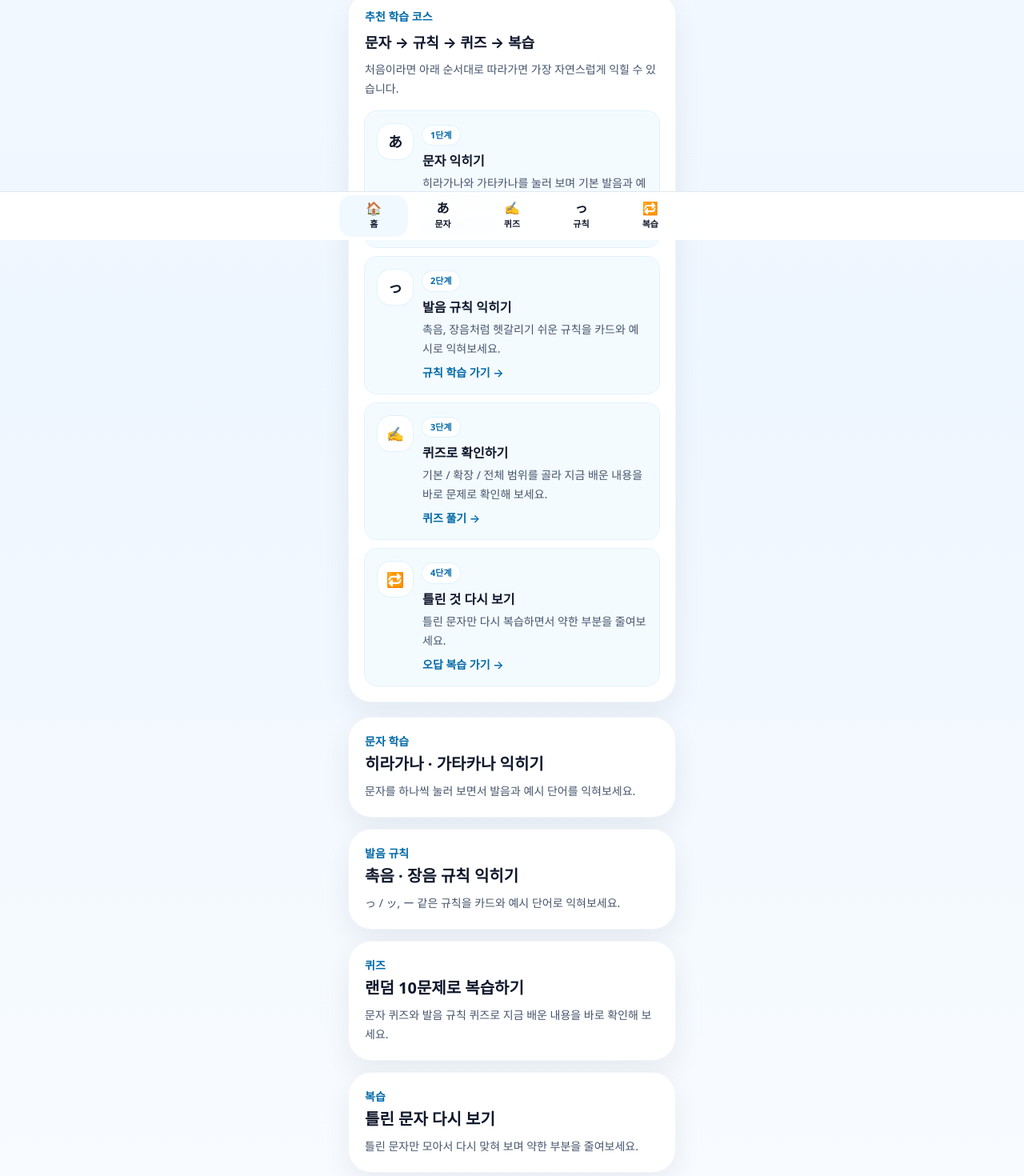
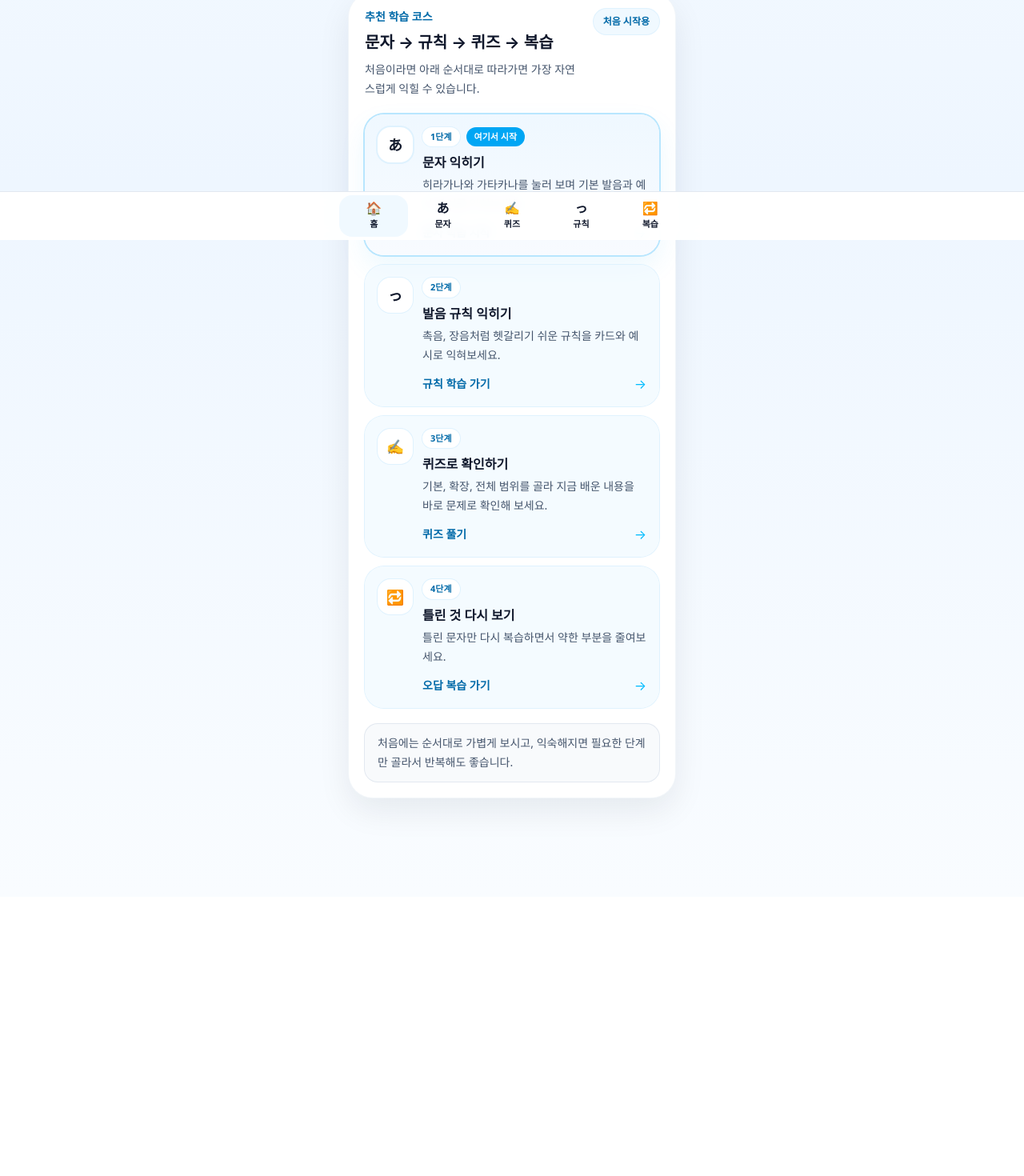
Before and after one commit to hotena0727/kana, a Next.js app: page / in a window 1280 px wide. Shown: the part 500-1970 px from the top of the page at 80% size. After the commit the page ends 1621 px from the top, so only its background shows below. Built offline with nearby package versions, Linux system fonts and the light colour scheme.

Commit message:
Merge refined home layout with staged install modal

```diff
--- a/app/page.tsx
+++ b/app/page.tsx
@@ -47,7 +47,7 @@ const learningSteps = [
     id: "step_3",
     badge: "3단계",
     title: "퀴즈로 확인하기",
-    description: "기본 / 확장 / 전체 범위를 골라 지금 배운 내용을 바로 문제로 확인해 보세요.",
+    description: "기본, 확장, 전체 범위를 골라 지금 배운 내용을 바로 문제로 확인해 보세요.",
     href: "/quiz",
     cta: "퀴즈 풀기",
     icon: "✍️",
@@ -114,7 +114,7 @@ function getInstallPromptCopy(
 ): InstallCopy {
   const suffix =
     step === 3
-      ? "처음 한 번만 해두면 다음부터 정말 편합니다."
+      ? "처음 한 번만 해두면 다음부터 훨씬 편하게 들어올 수 있어요."
       : step === 7
       ? "이미 설치하셨다면 닫으셔도 괜찮습니다."
       : "이번이 마지막 안내입니다. 원치 않으시면 다시 보지 않기를 눌러 주세요.";
@@ -137,7 +137,7 @@ function getInstallPromptCopy(
     return {
       badge: step === 10 ? "마지막 안내" : "삼성 인터넷 추천",
       title: "갤럭시에서는\n삼성 인터넷으로 설치가 편해요.",
-      desc: "삼성 인터넷은 PWA를 자주 방문하면 주소창의 ‘+’ 아이콘이나 홈화면 추가 배너를 보여줄 수 있습니다.",
+      desc: "삼성 인터넷은 자주 방문한 앱에서 주소창의 ‘+’ 아이콘이나 홈화면 추가 안내를 보여줄 수 있어요.",
       steps: [
         "삼성 인터넷으로 이 페이지를 여세요.",
         "주소창 근처의 ‘+’ 아이콘이 보이면 눌러 주세요.",
@@ -165,11 +165,11 @@ function getInstallPromptCopy(
     return {
       badge: step === 10 ? "마지막 안내" : "Chrome 설치 안내",
       title: "안드로이드 Chrome에서도\n간단히 추가할 수 있어요.",
-      desc: "Chrome에서는 메뉴의 ‘홈 화면에 추가’ 또는 ‘Create shortcut’로 진행하면 됩니다.",
+      desc: "Chrome에서는 메뉴의 ‘홈 화면에 추가’ 또는 비슷한 설치 항목으로 진행하면 됩니다.",
       steps: [
         "Chrome으로 이 페이지를 여세요.",
         "오른쪽 위 ‘⋮’ 메뉴를 누르세요.",
-        "‘홈 화면에 추가’ 또는 ‘Create shortcut’을 눌러 추가하세요.",
+        "‘홈 화면에 추가’ 또는 설치 관련 항목을 눌러 추가하세요.",
       ],
       note: suffix,
     };
@@ -331,16 +331,17 @@ export default function HomePage() {
 
           <div className="mt-5 grid grid-cols-2 gap-3">
             <Link
-              href="/quiz"
+              href="/letters"
               className="flex items-center justify-center rounded-2xl bg-sky-500 px-4 py-3.5 text-base font-bold text-white transition hover:bg-sky-600"
             >
-              오늘의 10문제 시작
+              문자 학습 시작
             </Link>
+
             <Link
-              href="/letters"
+              href="/quiz"
               className="flex items-center justify-center rounded-2xl bg-white px-4 py-3.5 text-base font-bold text-sky-700 ring-1 ring-sky-100 transition hover:bg-sky-50"
             >
-              문자표 보기
+              오늘의 10문제
             </Link>
           </div>
         </div>
@@ -348,100 +349,110 @@ export default function HomePage() {
         <div className="mb-5 grid grid-cols-3 gap-3">
           <div className="rounded-2xl bg-white p-4 text-center shadow-[0_12px_30px_rgba(15,23,42,0.06)] ring-1 ring-slate-100">
             <div className="text-[11px] font-semibold text-sky-700">연속 학습</div>
-            <div className="mt-2 text-2xl font-extrabold text-slate-900">{stats.streakDays}</div>
+            <div className="mt-2 text-2xl font-extrabold text-slate-900">
+              {stats.streakDays}
+            </div>
             <div className="mt-1 text-[11px] text-slate-500">일</div>
           </div>
 
           <div className="rounded-2xl bg-white p-4 text-center shadow-[0_12px_30px_rgba(15,23,42,0.06)] ring-1 ring-slate-100">
             <div className="text-[11px] font-semibold text-sky-700">오늘 푼 문제</div>
-            <div className="mt-2 text-2xl font-extrabold text-slate-900">{stats.todaySolved}</div>
+            <div className="mt-2 text-2xl font-extrabold text-slate-900">
+              {stats.todaySolved}
+            </div>
             <div className="mt-1 text-[11px] text-slate-500">문제</div>
           </div>
 
           <div className="rounded-2xl bg-white p-4 text-center shadow-[0_12px_30px_rgba(15,23,42,0.06)] ring-1 ring-slate-100">
             <div className="text-[11px] font-semibold text-sky-700">오늘 정답</div>
-            <div className="mt-2 text-2xl font-extrabold text-slate-900">{stats.todayCorrect}</div>
+            <div className="mt-2 text-2xl font-extrabold text-slate-900">
+              {stats.todayCorrect}
+            </div>
             <div className="mt-1 text-[11px] text-slate-500">개</div>
           </div>
         </div>
 
-        <div className="mb-5 rounded-[28px] bg-white p-5 shadow-[0_14px_36px_rgba(15,23,42,0.07)] ring-1 ring-slate-100">
+        <div className="rounded-[30px] bg-white p-5 shadow-[0_16px_40px_rgba(15,23,42,0.08)] ring-1 ring-slate-100">
+          <div className="flex items-start justify-between gap-3">
+            <div>
               <div className="text-sm font-semibold text-sky-700">추천 학습 코스</div>
-          <div className="mt-2 text-lg font-bold text-slate-900">문자 → 규칙 → 퀴즈 → 복습</div>
+              <div className="mt-2 text-xl font-bold text-slate-900">
+                문자 → 규칙 → 퀴즈 → 복습
+              </div>
               <p className="mt-2 text-sm leading-6 text-slate-600">
                 처음이라면 아래 순서대로 따라가면 가장 자연스럽게 익힐 수 있습니다.
               </p>
+            </div>
 
-          <div className="mt-4 grid gap-3">
-            {learningSteps.map((step) => (
+            <div className="shrink-0 rounded-2xl bg-sky-50 px-3 py-2 text-xs font-semibold text-sky-700 ring-1 ring-sky-100">
+              처음 시작용
+            </div>
+          </div>
+
+          <div className="mt-5 grid gap-3">
+            {learningSteps.map((step, index) => {
+              const isFirst = index === 0;
+
+              return (
                 <Link
                   key={step.id}
                   href={step.href}
-                className="rounded-2xl bg-sky-50/70 p-4 ring-1 ring-sky-100 transition hover:bg-sky-50"
+                  className={[
+                    "group rounded-[24px] p-4 transition",
+                    isFirst
+                      ? "bg-[linear-gradient(180deg,#eff8ff_0%,#f8fbff_100%)] ring-2 ring-sky-200 shadow-[0_14px_32px_rgba(56,189,248,0.10)]"
+                      : "bg-sky-50/70 ring-1 ring-sky-100 hover:bg-sky-50",
+                  ].join(" ")}
                 >
                   <div className="flex items-start gap-3">
-                  <div className="flex h-11 w-11 shrink-0 items-center justify-center rounded-2xl bg-white text-lg font-bold text-slate-900 ring-1 ring-sky-100">
+                    <div
+                      className={[
+                        "flex h-11 w-11 shrink-0 items-center justify-center rounded-2xl text-lg font-bold text-slate-900",
+                        isFirst ? "bg-white ring-2 ring-sky-100" : "bg-white ring-1 ring-sky-100",
+                      ].join(" ")}
+                    >
                       {step.icon}
                     </div>
 
-                  <div className="min-w-0">
+                    <div className="min-w-0 flex-1">
+                      <div className="flex items-center gap-2">
                         <div className="inline-flex rounded-full bg-white px-2.5 py-1 text-[11px] font-semibold text-sky-700 ring-1 ring-sky-100">
                           {step.badge}
                         </div>
-                    <div className="mt-2 text-base font-bold text-slate-900">{step.title}</div>
-                    <p className="mt-1 text-sm leading-6 text-slate-600">{step.description}</p>
-                    <div className="mt-2 text-sm font-semibold text-sky-700">{step.cta} →</div>
+
+                        {isFirst && (
+                          <div className="inline-flex rounded-full bg-sky-500 px-2.5 py-1 text-[11px] font-semibold text-white">
+                            여기서 시작
+                          </div>
+                        )}
+                      </div>
+
+                      <div className="mt-2 text-base font-bold text-slate-900">
+                        {step.title}
+                      </div>
+
+                      <p className="mt-1 text-sm leading-6 text-slate-600">
+                        {step.description}
+                      </p>
+
+                      <div className="mt-3 flex items-center justify-between">
+                        <div className="text-sm font-semibold text-sky-700">
+                          {step.cta}
+                        </div>
+                        <div className="text-sky-400 transition group-hover:translate-x-0.5">
+                          →
+                        </div>
+                      </div>
                     </div>
                   </div>
                 </Link>
-            ))}
-          </div>
+              );
+            })}
           </div>
 
-        <div className="grid gap-4">
-          <Link
-            href="/letters"
-            className="rounded-[28px] bg-white p-5 shadow-[0_14px_36px_rgba(15,23,42,0.07)] ring-1 ring-slate-100 transition hover:-translate-y-0.5"
-          >
-            <div className="text-sm font-semibold text-sky-700">문자 학습</div>
-            <div className="mt-1 text-xl font-bold">히라가나 · 가타카나 익히기</div>
-            <p className="mt-2 text-sm leading-6 text-slate-600">
-              문자를 하나씩 눌러 보면서 발음과 예시 단어를 익혀보세요.
-            </p>
-          </Link>
-
-          <Link
-            href="/rules"
-            className="rounded-[28px] bg-white p-5 shadow-[0_14px_36px_rgba(15,23,42,0.07)] ring-1 ring-slate-100 transition hover:-translate-y-0.5"
-          >
-            <div className="text-sm font-semibold text-sky-700">발음 규칙</div>
-            <div className="mt-1 text-xl font-bold">촉음 · 장음 규칙 익히기</div>
-            <p className="mt-2 text-sm leading-6 text-slate-600">
-              っ / ッ, ー 같은 규칙을 카드와 예시 단어로 익혀보세요.
-            </p>
-          </Link>
-
-          <Link
-            href="/quiz"
-            className="rounded-[28px] bg-white p-5 shadow-[0_14px_36px_rgba(15,23,42,0.07)] ring-1 ring-slate-100 transition hover:-translate-y-0.5"
-          >
-            <div className="text-sm font-semibold text-sky-700">퀴즈</div>
-            <div className="mt-1 text-xl font-bold">랜덤 10문제로 복습하기</div>
-            <p className="mt-2 text-sm leading-6 text-slate-600">
-              문자 퀴즈와 발음 규칙 퀴즈로 지금 배운 내용을 바로 확인해 보세요.
-            </p>
-          </Link>
-
-          <Link
-            href="/review"
-            className="rounded-[28px] bg-white p-5 shadow-[0_14px_36px_rgba(15,23,42,0.07)] ring-1 ring-slate-100 transition hover:-translate-y-0.5"
-          >
-            <div className="text-sm font-semibold text-sky-700">복습</div>
-            <div className="mt-1 text-xl font-bold">틀린 문자 다시 보기</div>
-            <p className="mt-2 text-sm leading-6 text-slate-600">
-              틀린 문자만 모아서 다시 맞혀 보며 약한 부분을 줄여보세요.
-            </p>
-          </Link>
+          <div className="mt-5 rounded-2xl bg-slate-50 px-4 py-3 text-sm leading-6 text-slate-600 ring-1 ring-slate-200">
+            처음에는 순서대로 가볍게 보시고, 익숙해지면 필요한 단계만 골라서 반복해도 좋습니다.
+          </div>
         </div>
       </section>
 
```
Lines whose indentation alone changed are shown as unchanged.
